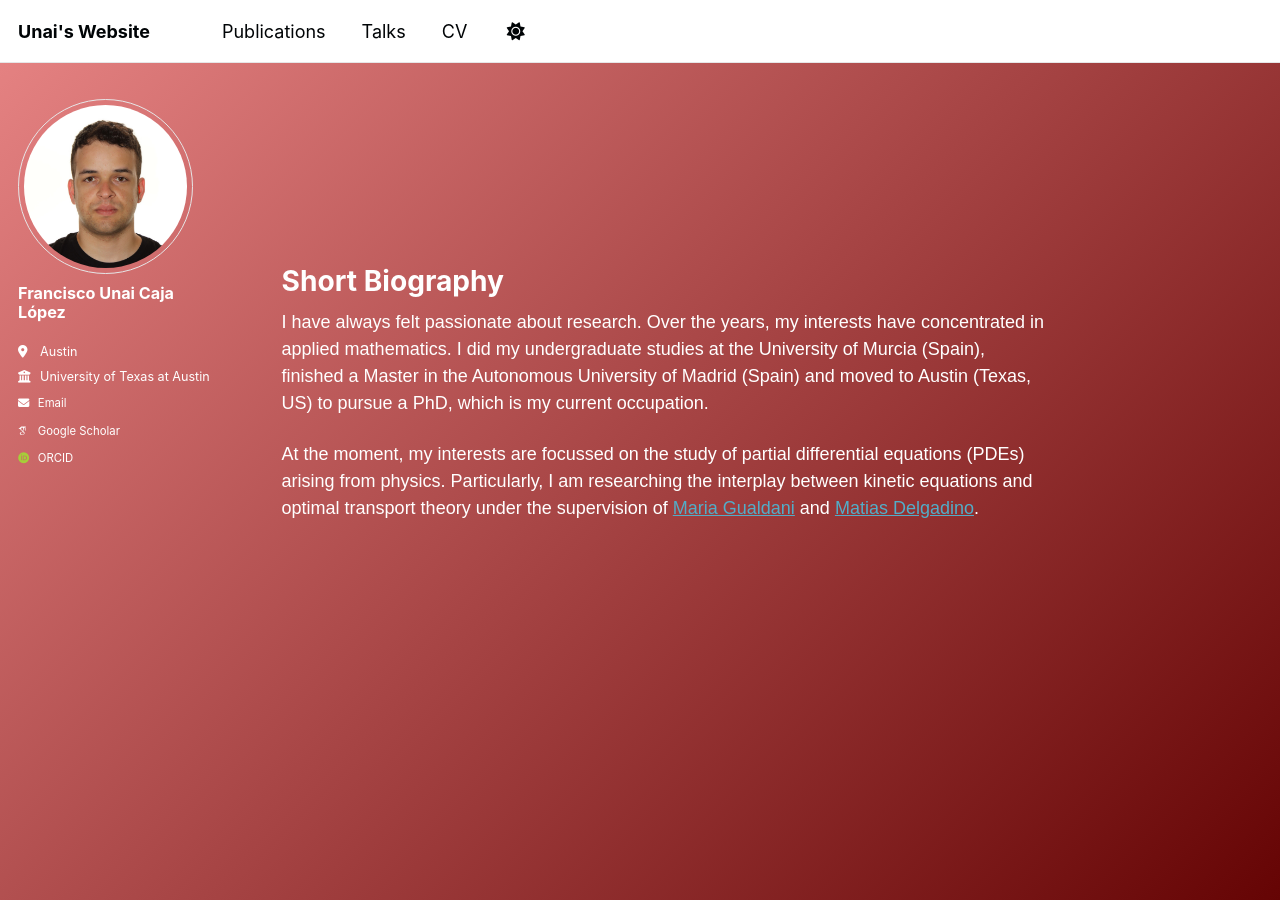
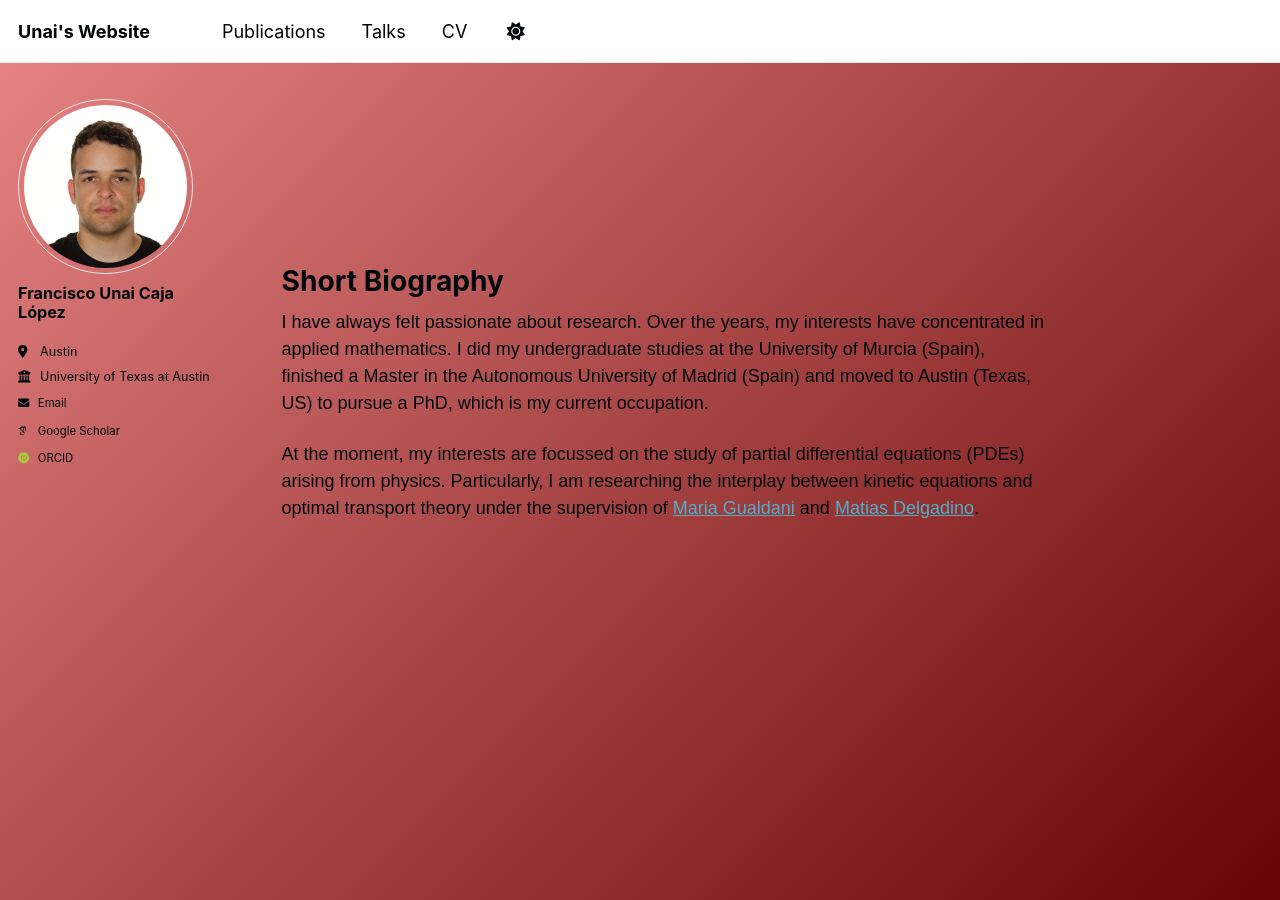
Before and after one commit to UnaiCaja/UnaiCaja.github.io, a Jekyll site: the page built from _pages/about.md, in a window 1280 px wide and 900 px high. Built offline with Jekyll 4.4.1, drawn with Linux system fonts in a browser that asks for light colours; some web fonts are replaced.

Commit message:
Update default.html

```diff
--- a/_layouts/default.html
+++ b/_layouts/default.html
@@ -20,7 +20,7 @@ layout: compress
                   justify-content: center;
                   align-items: center;
                   font-family: sans-serif;
-                  color: #ffffff;
+                  color: var(--global-text-color);
                 }
     </style>
 
```
